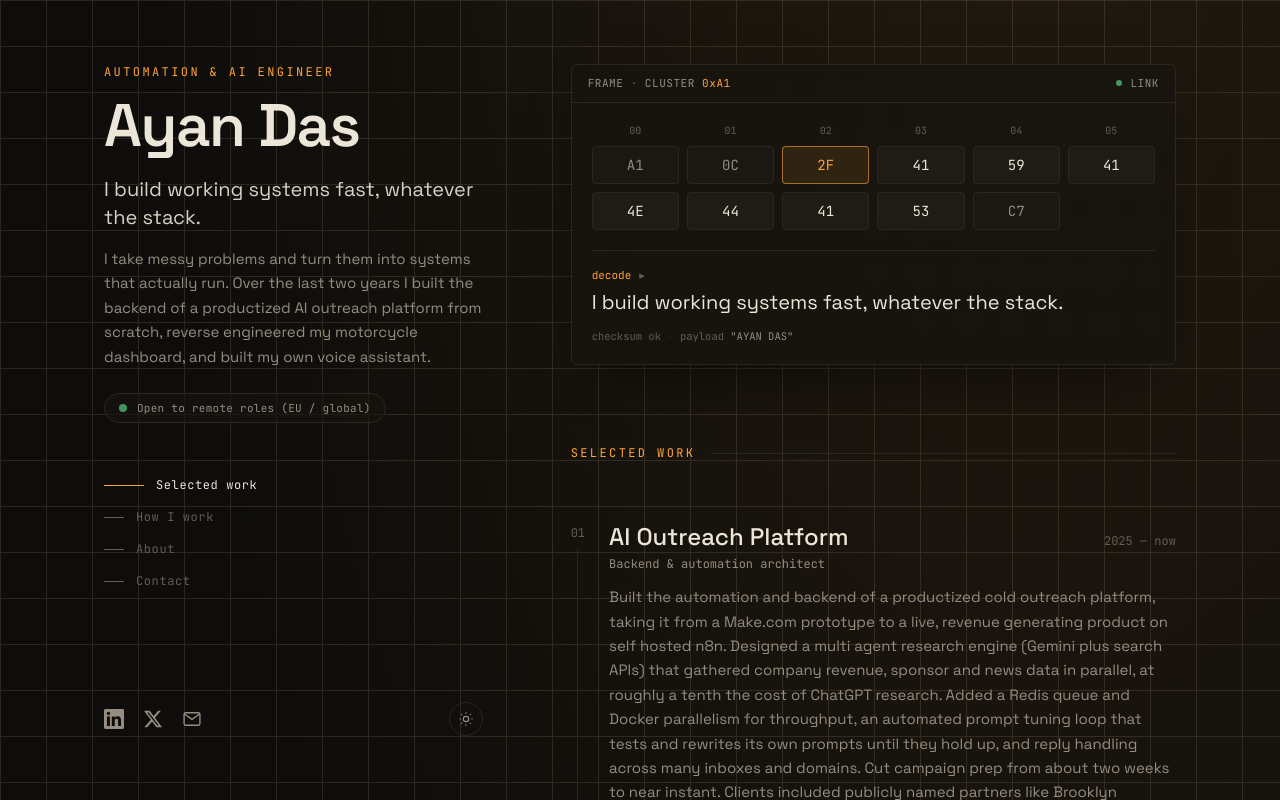
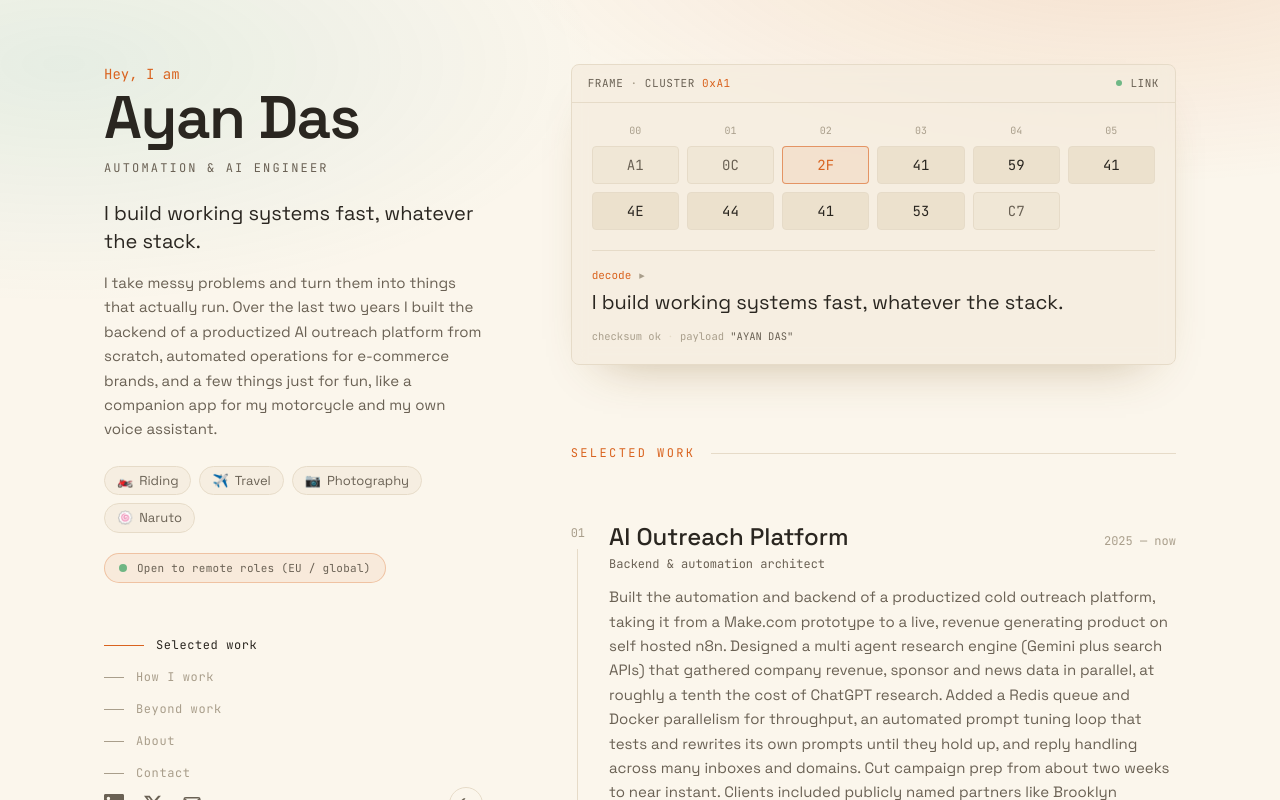
Before and after one commit to AyanDas2000/portfolio, a React (Vite) app: page / in a window 1280 px wide. Shown: the top 800 px of the page. Built offline with nearby package versions, Linux system fonts and the light colour scheme.

Commit message:
Warm redesign: light palette, personality chips, Beyond work section

```diff
--- a/index.html
+++ b/index.html
@@ -1,11 +1,11 @@
 <!doctype html>
-<html lang="en" data-theme="dark">
+<html lang="en" data-theme="light">
   <head>
     <meta charset="UTF-8" />
     <link rel="icon" type="image/svg+xml" href="/favicon.svg" />
     <meta name="viewport" content="width=device-width, initial-scale=1.0" />
     <meta name="color-scheme" content="dark light" />
-    <meta name="theme-color" content="#0E0D0B" />
+    <meta name="theme-color" content="#FBF6EC" />
 
     <title>Ayan Das — Automation & AI Engineer</title>
     <meta
--- a/src/components/FrameDecoder.tsx
+++ b/src/components/FrameDecoder.tsx
@@ -30,7 +30,7 @@ export function FrameDecoder() {
   }, [full, reduce])
 
   return (
-    <div className="relative overflow-hidden rounded-md border border-line bg-surface/80 backdrop-blur-sm shadow-[0_20px_60px_-30px_rgba(0,0,0,0.8)]">
+    <div className="relative overflow-hidden rounded-lg border border-line bg-surface/70 backdrop-blur-sm shadow-[0_24px_50px_-32px_rgba(120,80,20,0.45)]">
       {/* header bar */}
       <div className="flex items-center justify-between border-b border-line px-4 py-2.5 font-mono text-[11px] tracking-wider text-muted">
         <span>
--- a/src/components/Rail.tsx
+++ b/src/components/Rail.tsx
@@ -1,4 +1,4 @@
-import { profile, links, nav } from '../data'
+import { profile, links, nav, interests } from '../data'
 import { cn, useTheme } from '../lib'
 
 function scrollTo(id: string) {
@@ -10,21 +10,36 @@ export function Rail({ active }: { active: string }) {
   return (
     <header className="flex flex-col lg:sticky lg:top-0 lg:h-screen lg:max-h-screen lg:py-16 lg:pr-10">
       <div className="flex-1">
-        <p className="font-mono text-xs tracking-[0.2em] text-accent">
+        <p className="font-mono text-sm text-accent">Hey, I am</p>
+        <h1 className="mt-1 font-display text-5xl font-semibold leading-none tracking-tight text-text sm:text-6xl">
+          {profile.name}
+        </h1>
+        <p className="mt-3 font-mono text-xs tracking-[0.18em] text-muted">
           {profile.role.toUpperCase()}
         </p>
-        <h1 className="mt-4 font-display text-5xl font-semibold leading-none tracking-tight text-text sm:text-6xl">
-          {profile.name}
-        </h1>
-        <p className="mt-5 max-w-md font-display text-xl leading-snug text-text/90">
+
+        <p className="mt-6 max-w-md font-display text-xl leading-snug text-text">
           {profile.tagline}
         </p>
         <p className="mt-4 max-w-md text-[15px] leading-relaxed text-muted">
           {profile.intro}
         </p>
 
+        {/* interest chips */}
+        <div className="mt-6 flex flex-wrap gap-2">
+          {interests.map((it) => (
+            <span
+              key={it.label}
+              className="inline-flex items-center gap-1.5 rounded-full border border-line bg-surface/70 px-3 py-1 text-[13px] text-muted"
+            >
+              <span aria-hidden>{it.emoji}</span>
+              {it.label}
+            </span>
+          ))}
+        </div>
+
         {/* status pill */}
-        <div className="mt-6 inline-flex items-center gap-2.5 rounded-full border border-line bg-surface/60 px-3.5 py-1.5">
+        <div className="mt-5 inline-flex items-center gap-2.5 rounded-full border border-accent/30 bg-accent/8 px-3.5 py-1.5">
           <span className="led inline-block h-2 w-2 rounded-full bg-led" />
           <span className="font-mono text-[11px] tracking-wide text-muted">
             {profile.status}
@@ -46,7 +61,9 @@ export function Rail({ active }: { active: string }) {
                     <span
                       className={cn(
                         'h-px transition-all duration-300',
-                        on ? 'w-10 bg-accent' : 'w-5 bg-faint group-hover:w-8 group-hover:bg-muted',
+                        on
+                          ? 'w-10 bg-accent'
+                          : 'w-5 bg-faint group-hover:w-8 group-hover:bg-muted',
                       )}
                     />
                     <span
--- a/src/data.ts
+++ b/src/data.ts
@@ -1,15 +1,23 @@
 // All site copy lives here so it is easy to edit in one place.
-// Style: plain, first person, no em dashes.
+// Style: plain, warm, first person, no em dashes.
 
 export const profile = {
   name: 'Ayan Das',
+  greeting: 'Hey, I am Ayan.',
   role: 'Automation & AI Engineer',
   tagline: 'I build working systems fast, whatever the stack.',
   intro:
-    'I take messy problems and turn them into systems that actually run. Over the last two years I built the backend of a productized AI outreach platform from scratch, reverse engineered my motorcycle dashboard, and built my own voice assistant.',
+    'I take messy problems and turn them into things that actually run. Over the last two years I built the backend of a productized AI outreach platform from scratch, automated operations for e-commerce brands, and a few things just for fun, like a companion app for my motorcycle and my own voice assistant.',
   status: 'Open to remote roles (EU / global)',
   location: 'India (IST), comfortable working European hours',
 }
+
+export const interests = [
+  { emoji: '🏍️', label: 'Riding' },
+  { emoji: '✈️', label: 'Travel' },
+  { emoji: '📷', label: 'Photography' },
+  { emoji: '🍥', label: 'Naruto' },
+]
 
 export const links = {
   // TODO: swap in the email you want shown publicly
@@ -22,6 +30,7 @@ export const links = {
 export const nav = [
   { id: 'work', label: 'Selected work' },
   { id: 'approach', label: 'How I work' },
+  { id: 'beyond', label: 'Beyond work' },
   { id: 'about', label: 'About' },
   { id: 'contact', label: 'Contact' },
 ]
@@ -71,7 +80,7 @@ export const work: Work[] = [
     title: 'Motorcycle Dashboard Companion App',
     meta: 'Personal build',
     year: '2026',
-    body: 'Reverse engineered the Bluetooth protocol of my motorcycle dashboard from the decompiled app, then built an Android companion that pushes navigation and music to the cluster and lets me control music from the bike own buttons.',
+    body: 'Reverse engineered the Bluetooth protocol of my motorcycle dashboard from the decompiled app, then built an Android companion that pushes navigation and music to the cluster and lets me control music from the bike own buttons. This one started as a weekend curiosity and turned into a proper project.',
     stack: ['Kotlin', 'Android', 'BLE'],
     personal: true,
   },
@@ -108,7 +117,33 @@ export const approach = {
   ],
 }
 
+export const beyond = {
+  lead: 'I am not glued to a keyboard all the time. Most of what recharges me happens away from the screen, and honestly it feeds back into the work.',
+  items: [
+    {
+      emoji: '🏍️',
+      title: 'Riding',
+      body: 'Weekends usually mean my bike and an open road. It is also what got me curious enough to reverse engineer my dashboard for fun.',
+    },
+    {
+      emoji: '✈️',
+      title: 'Travel',
+      body: 'I like going to new places and figuring them out slowly. Fewer checklists, more wandering.',
+    },
+    {
+      emoji: '📷',
+      title: 'Photography',
+      body: 'I shoot a lot on my phone, mostly to hold on to the memories from the road and the trips.',
+    },
+    {
+      emoji: '🍥',
+      title: 'Anime',
+      body: 'A long running Naruto fan. Good company while a build is running in the background.',
+    },
+  ],
+}
+
 export const about = [
-  'I am Ayan, an automation and AI engineer based in India. I started a little under two years ago writing guides on business tools, and taught myself to build from there. Since then I have built the backend of a productized AI outreach platform, automated operations for e-commerce brands, and a handful of things just because I wanted to see if I could, like reverse engineering my motorcycle dashboard and building my own voice assistant.',
-  'Most of what I know is self taught and picked up on the job. I work fastest when I am handed a messy problem and a blank page.',
+  'I am Ayan, an automation and AI engineer based in India. I started a little under two years ago writing guides on business tools, and taught myself to build from there. Since then I have built the backend of a productized AI outreach platform, automated operations for e-commerce brands, and a handful of things just because I wanted to see if I could.',
+  'Most of what I know is self taught and picked up on the job. I work fastest when I am handed a messy problem and a blank page, and I like working with people who care about shipping something that actually works.',
 ]
--- a/src/index.css
+++ b/src/index.css
@@ -11,38 +11,41 @@
   --color-line: var(--line);
   --color-accent: var(--accent);
   --color-accent-dim: var(--accent-dim);
+  --color-accent2: var(--accent2);
   --color-led: var(--led);
 
   --font-display: 'Space Grotesk', ui-sans-serif, system-ui, sans-serif;
   --font-mono: 'JetBrains Mono', ui-monospace, 'SFMono-Regular', monospace;
 }
 
-/* Dark (default) — instrument panel at dusk */
+/* Light (default) — warm paper, sunset accent. Bright and friendly. */
 :root {
-  --bg: #0e0d0b;
-  --surface: #17150f;
-  --surface2: #1f1c15;
-  --text: #ece6d9;
-  --muted: #948d80;
-  --faint: #635d53;
-  --line: #2a271f;
-  --accent: #ffa23a;
-  --accent-dim: #b9762a;
-  --led: #5bd98a;
+  --bg: #fbf6ec;
+  --surface: #f4ecdd;
+  --surface2: #ece1cd;
+  --text: #2a2620;
+  --muted: #6a6154;
+  --faint: #a99e8b;
+  --line: #e6dbc8;
+  --accent: #d9631f;
+  --accent-dim: #a94c13;
+  --accent2: #2c9e93;
+  --led: #2e9e5b;
 }
 
-/* Light — warm paper */
-:root[data-theme='light'] {
-  --bg: #f3eee3;
-  --surface: #ece5d7;
-  --surface2: #e4dccb;
-  --text: #211e18;
-  --muted: #5f5849;
-  --faint: #8d8676;
-  --line: #d8cfbc;
-  --accent: #b5661a;
-  --accent-dim: #9a5713;
-  --led: #2e9e5b;
+/* Dark — warm brown-black (not cold near-black), for the toggle */
+:root[data-theme='dark'] {
+  --bg: #191411;
+  --surface: #221a15;
+  --surface2: #2c221b;
+  --text: #f1e8db;
+  --muted: #a89c8b;
+  --faint: #6f6455;
+  --line: #33291f;
+  --accent: #f5904a;
+  --accent-dim: #c06a2e;
+  --accent2: #4cc5b8;
+  --led: #5bd98a;
 }
 
 html {
@@ -57,49 +60,23 @@ body {
   background: var(--bg);
   color: var(--text);
   font-family: var(--font-display);
-  /* faint instrument grid + top glow */
+  /* soft warm glow, no cold grid */
   background-image:
     radial-gradient(
-      120% 90% at 82% -10%,
-      color-mix(in srgb, var(--accent) 9%, transparent),
+      90% 60% at 88% -10%,
+      color-mix(in srgb, var(--accent) 16%, transparent),
+      transparent 55%
+    ),
+    radial-gradient(
+      70% 50% at 5% 8%,
+      color-mix(in srgb, var(--accent2) 10%, transparent),
       transparent 60%
-    ),
-    linear-gradient(var(--line) 1px, transparent 1px),
-    linear-gradient(90deg, var(--line) 1px, transparent 1px);
-  background-size:
-    100% 100%,
-    46px 46px,
-    46px 46px;
-  background-position:
-    0 0,
-    0 0,
-    0 0;
-}
-:root[data-theme='light'] body {
-  /* soften the grid on light so it doesn't get noisy */
-  background-image:
-    radial-gradient(
-      120% 90% at 82% -10%,
-      color-mix(in srgb, var(--accent) 7%, transparent),
-      transparent 60%
-    ),
-    linear-gradient(
-      color-mix(in srgb, var(--line) 55%, transparent) 1px,
-      transparent 1px
-    ),
-    linear-gradient(
-      90deg,
-      color-mix(in srgb, var(--line) 55%, transparent) 1px,
-      transparent 1px
     );
-  background-size:
-    100% 100%,
-    46px 46px,
-    46px 46px;
+  background-attachment: fixed;
 }
 
 ::selection {
-  background: color-mix(in srgb, var(--accent) 30%, transparent);
+  background: color-mix(in srgb, var(--accent) 28%, transparent);
   color: var(--text);
 }
 
@@ -109,7 +86,6 @@ body {
   border-radius: 2px;
 }
 
-/* Custom scrollbar (subtle) */
 * {
   scrollbar-width: thin;
   scrollbar-color: var(--line) transparent;
@@ -119,14 +95,11 @@ body {
   0%,
   100% {
     opacity: 1;
-    box-shadow: 0 0 0 0 color-mix(in srgb, var(--led) 60%, transparent);
   }
   50% {
-    opacity: 0.65;
-    box-shadow: 0 0 0 4px color-mix(in srgb, var(--led) 0%, transparent);
+    opacity: 0.55;
   }
 }
-
 @keyframes scan {
   0% {
     transform: translateY(-120%);
@@ -143,7 +116,6 @@ body {
     opacity: 0;
   }
 }
-
 @keyframes caret {
   0%,
   49% {
@@ -152,6 +124,15 @@ body {
   50%,
   100% {
     opacity: 0;
+  }
+}
+@keyframes float-slow {
+  0%,
+  100% {
+    transform: translateY(0);
+  }
+  50% {
+    transform: translateY(-6px);
   }
 }
 
@@ -168,7 +149,8 @@ body {
   }
   .led,
   .caret,
-  .scanline {
+  .scanline,
+  [style*='float-slow'] {
     animation: none !important;
   }
   *,
```
Also changed, not shown: src/components/Content.tsx (+26 -1 lines).
